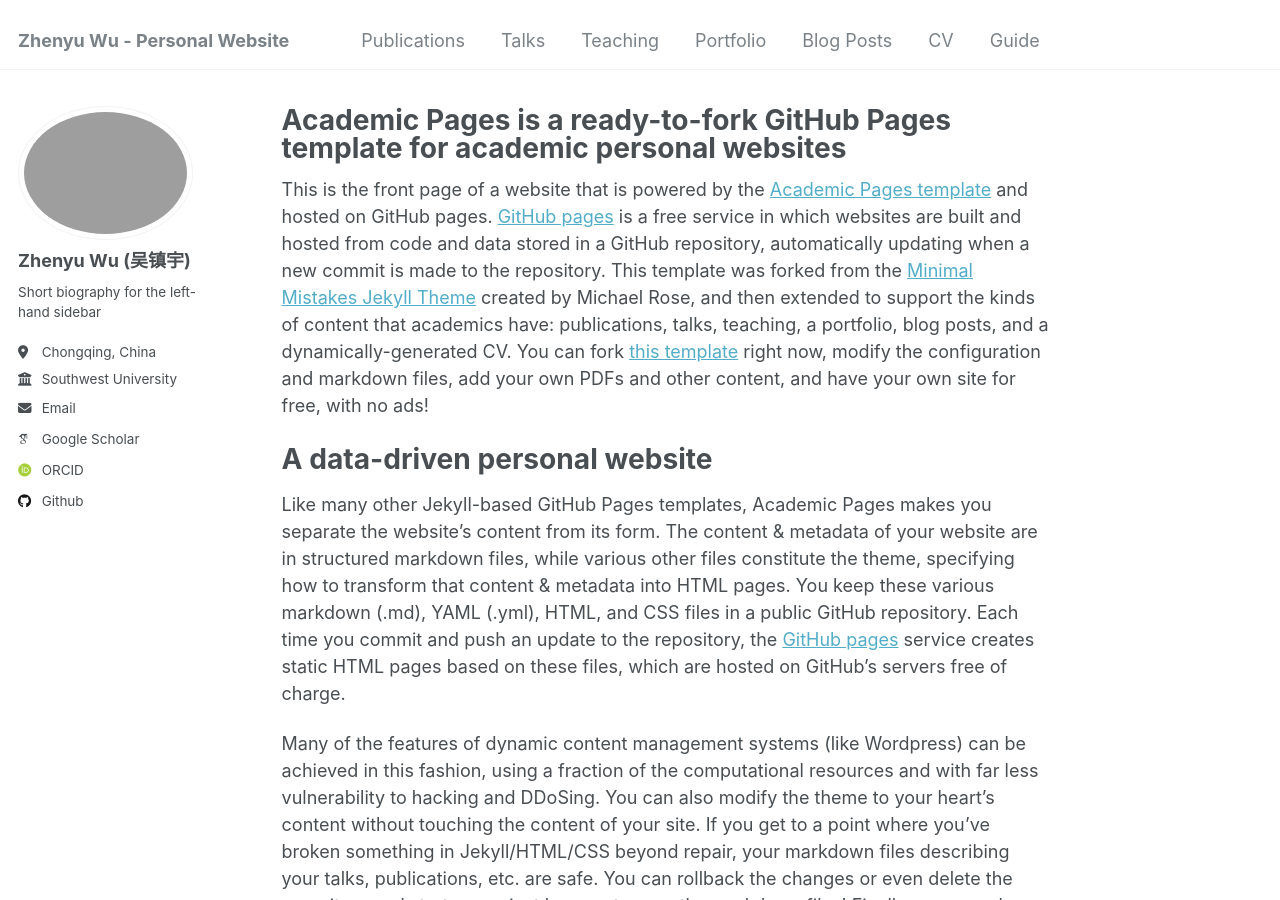
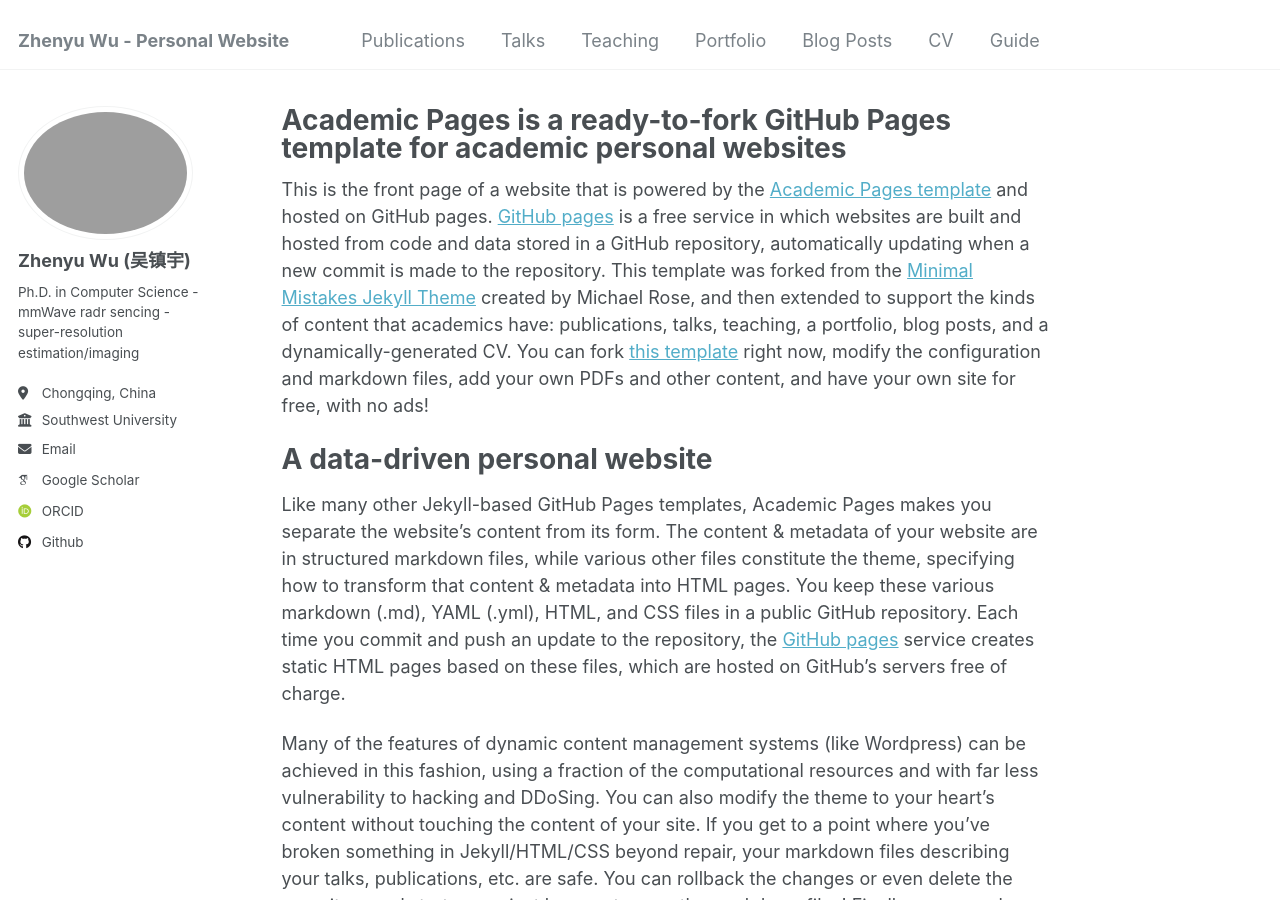
Before and after one commit to Zhenyu98/Zhenyu98.github.io, a Jekyll site: the page built from _pages/about.md, in a window 1280 px wide and 900 px high. Built offline with Jekyll 4.4.1, drawn with Linux system fonts in a browser that asks for light colours; some web fonts are replaced.

Commit message:
Update _config.yml

```diff
--- a/_config.yml
+++ b/_config.yml
@@ -24,7 +24,7 @@
   avatar           : "profile.jpg"
   name             : "Zhenyu Wu (吴镇宇)"
   pronouns         : # example: "she/her"
-  bio              : "Short biography for the left-hand sidebar"
+  bio              : "Ph.D. in Computer Science - mmWave radr sencing - super-resolution estimation/imaging"
   location         : "Chongqing, China"
   employer         : "Southwest University"
   uri              : # URL
```
